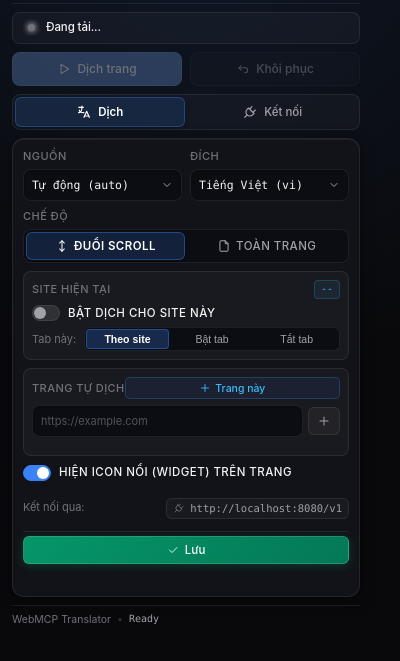
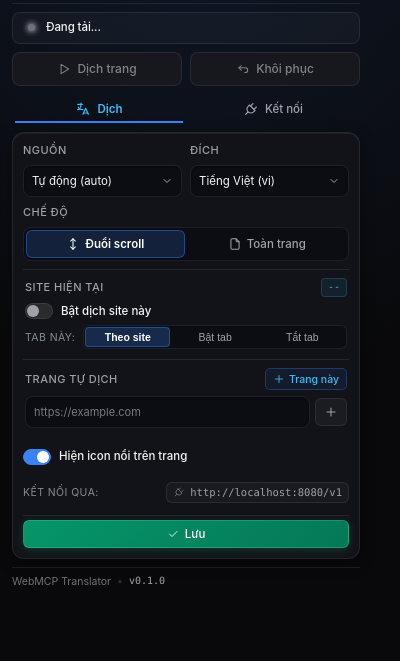
Before and after one commit to uyencss/webmcp-translator-kit, a browser extension: page extension/src/popup.html in a window 400 px wide. Shown: the part 35-696 px from the top of the page. Drawn offline with Linux system fonts and the light colour scheme.

Commit message:
UX-POLISH: popup visual pass (icon status strip single-source, underline tabs, flat cards, disabled flat, label contrast/uppercase discipline, ellipsis, footer v0.1.0, VI labels)

```diff
--- a/extension/src/popup.css
+++ b/extension/src/popup.css
@@ -290,6 +290,16 @@ body {
   box-shadow: none !important;
 }
 
+.btn-primary:disabled,
+.btn-secondary:disabled {
+  opacity: 1;
+  background: #17181d;
+  border-color: var(--border-hairline);
+  color: #7d828c;
+  box-shadow: none;
+  filter: none;
+}
+
 .btn-primary {
   background: var(--accent-blue);
   color: #ffffff;
@@ -328,11 +338,8 @@ body {
    ========================================================================== */
 .tab-list {
   display: flex;
-  background: var(--surface-subtle);
-  border: 1px solid var(--border-hairline);
-  border-radius: 8px;
-  padding: 2px;
-  gap: 3px;
+  gap: 4px;
+  padding: 0 2px;
 }
 
 .tab-btn {
@@ -360,11 +367,12 @@ body {
 }
 
 .tab-btn.active {
-  background: rgba(59, 130, 246, 0.15);
-  color: #ffffff;
+  background: transparent;
+  color: var(--accent-cyan);
   font-weight: 600;
-  border-color: rgba(59, 130, 246, 0.35);
-  box-shadow: 0 1px 4px rgba(0, 0, 0, 0.25);
+  border-color: transparent;
+  box-shadow: inset 0 -2px 0 var(--accent-blue);
+  border-radius: 6px 6px 0 0;
 }
 
 .tab-btn:focus-visible {
@@ -395,10 +403,15 @@ body {
   display: flex;
   flex-direction: column;
   gap: 6px;
-  background: var(--surface-subtle);
-  border: 1px solid var(--border-hairline);
-  border-radius: 8px;
-  padding: 8px;
+  background: transparent;
+  border: none;
+  border-top: 1px solid var(--border-hairline);
+  border-radius: 0;
+  padding: 8px 2px 2px;
+}
+
+.compact-header .btn {
+  flex: none;
 }
 
 .compact-header {
@@ -419,7 +432,7 @@ body {
 .form-group {
   display: flex;
   flex-direction: column;
-  gap: 4px;
+  gap: 6px;
 }
 
 .form-row {
@@ -436,19 +449,21 @@ label,
 .field-title {
   font-size: 11px;
   font-weight: 500;
-  color: var(--text-muted);
+  color: #9ba1a9;
   text-transform: uppercase;
   letter-spacing: 0.04em;
 }
 
 .sub-label {
-  font-size: 11px;
-  color: var(--text-muted);
+  font-size: 10.5px;
+  color: #858b94;
+  text-transform: uppercase;
+  letter-spacing: 0.04em;
 }
 
 .sub-hint {
   font-size: 10px;
-  color: var(--text-muted);
+  color: #858b94;
   cursor: help;
 }
 
@@ -460,6 +475,7 @@ select {
   padding: 4px 8px;
   font-family: var(--font-mono);
   font-size: 11.5px;
+  text-overflow: ellipsis;
   border: 1px solid var(--border-hairline);
   border-radius: 8px;
   background-color: var(--surface-input);
@@ -470,7 +486,7 @@ select {
 }
 
 input::placeholder {
-  color: #52525b;
+  color: #757b84;
   font-family: var(--font-sans);
 }
 
@@ -711,6 +727,14 @@ select optgroup {
   background-color: #ffffff;
 }
 
+.toggle-switch-label,
+.toggle-switch-label .toggle-text,
+.segmented-btn,
+.segmented-btn .segmented-content {
+  text-transform: none;
+  letter-spacing: normal;
+}
+
 .toggle-switch-label input:focus-visible + .toggle-slider {
   box-shadow: 0 0 0 2px var(--accent-ring);
 }
@@ -728,6 +752,12 @@ select optgroup {
   overflow: hidden;
   text-overflow: ellipsis;
   white-space: nowrap;
+}
+
+.site-origin-badge.unsupported {
+  color: var(--text-muted);
+  background: transparent;
+  border-color: var(--border-hairline);
 }
 
 .tab-override-row {
@@ -808,7 +838,7 @@ select optgroup {
 
 .auto-sites-empty {
   font-size: 11px;
-  color: var(--text-muted);
+  color: #9aa0a8;
   font-style: italic;
   padding: 2px 0;
 }
@@ -865,7 +895,10 @@ select optgroup {
 }
 
 .active-url-label {
-  color: var(--text-muted);
+  color: #858b94;
+  text-transform: uppercase;
+  letter-spacing: 0.04em;
+  font-size: 10.5px;
 }
 
 .chip-active-url {
@@ -880,12 +913,14 @@ select optgroup {
   font-size: 10.5px;
   color: var(--text-secondary);
   max-width: 220px;
+  min-width: 0;
 }
 
 .chip-active-url .url-text {
   overflow: hidden;
   text-overflow: ellipsis;
   white-space: nowrap;
+  min-width: 0;
 }
 
 /* ==========================================================================
@@ -938,10 +973,19 @@ select optgroup {
   gap: 4px;
 }
 
+.tab-panel > .card-compact:first-child {
+  border-top: none;
+  padding-top: 2px;
+}
+
 .key-status-indicator {
-  font-family: var(--font-mono);
   font-size: 10px;
   color: var(--text-secondary);
+}
+
+#select-src-lang,
+#select-tgt-lang {
+  font-family: var(--font-sans);
 }
 
 /* Config Feedback Messages & Actions */
@@ -959,6 +1003,10 @@ select optgroup {
   min-height: 14px;
   line-height: 1.3;
   transition: opacity 0.15s ease;
+}
+
+.config-message:empty {
+  display: none;
 }
 
 .config-message.success {
--- a/extension/src/popup.html
+++ b/extension/src/popup.html
@@ -25,7 +25,7 @@
             <path d="M12 3a12 12 0 0 0 8.5 3a12 12 0 0 1 -8.5 15a12 12 0 0 1 -8.5 -15a12 12 0 0 0 8.5 -3"/>
           </svg>
         </span>
-        <span class="badge" id="slice-badge">Direct</span>
+        <span class="badge" id="slice-badge" title="Chế độ dịch trực tiếp qua 9router API">Direct</span>
       </div>
     </header>
 
@@ -143,7 +143,7 @@
           <label class="toggle-switch-label" for="toggle-site-consent">
             <input type="checkbox" id="toggle-site-consent" aria-label="Bật dịch cho site này" />
             <span class="toggle-slider"></span>
-            <span class="toggle-text" id="toggle-site-consent-text">Bật dịch cho site này</span>
+            <span class="toggle-text" id="toggle-site-consent-text">Bật dịch site này</span>
           </label>
         </div>
         <div class="compact-row tab-override-row">
@@ -184,7 +184,7 @@
         <label class="toggle-switch-label" for="checkbox-widget-visible">
           <input type="checkbox" id="checkbox-widget-visible" checked />
           <span class="toggle-slider"></span>
-          <span class="toggle-text">Hiện icon nổi (widget) trên trang</span>
+          <span class="toggle-text">Hiện icon nổi trên trang</span>
         </label>
       </div>
 
@@ -217,7 +217,7 @@
       <!-- Primary connection section -->
       <div class="card-compact primary-connect-card">
         <div class="compact-header">
-          <span class="field-title">Primary Provider</span>
+          <span class="field-title">Chính</span>
           <span class="key-status-indicator" id="key-status-indicator">Chưa lưu key</span>
         </div>
 
@@ -273,14 +273,14 @@
       <div class="card-compact fallbacks-card">
         <div class="compact-header">
           <div class="fallbacks-title-group">
-            <span class="field-title">Fallbacks</span>
+            <span class="field-title">Dự phòng</span>
             <span class="sub-hint" title="Tối đa 2 fallback models/providers khi primary gặp lỗi 5xx">(tối đa 2)</span>
           </div>
           <button type="button" id="btn-add-fallback" class="btn btn-xs btn-outline" title="Thêm fallback row" aria-label="Thêm fallback row">
             <svg class="icon icon-xs" viewBox="0 0 24 24" fill="none" stroke="currentColor" stroke-width="1.75" stroke-linecap="round" stroke-linejoin="round" aria-hidden="true">
               <path d="M12 5l0 14"/><path d="M5 12l14 0"/>
             </svg>
-            <span>Thêm fallback</span>
+            <span>Thêm dự phòng</span>
           </button>
         </div>
 
@@ -305,7 +305,7 @@
     <footer class="footer">
       <span>WebMCP Translator</span>
       <span class="footer-dot">•</span>
-      <span class="footer-mode" id="footer-status-summary">Ready</span>
+      <span class="footer-mode" id="footer-status-summary">v0.1.0</span>
     </footer>
   </div>
 
--- a/extension/src/popup.js
+++ b/extension/src/popup.js
@@ -202,7 +202,7 @@ document.addEventListener('DOMContentLoaded', async () => {
     if (statusText) statusText.textContent = shortText;
     if (statusDetail) statusDetail.textContent = fullDetail;
     if (statusStrip) statusStrip.title = fullDetail;
-    if (footerStatusSummary) footerStatusSummary.textContent = shortText;
+    if (footerStatusSummary) footerStatusSummary.textContent = 'v0.1.0';
   }
 
   // Toast / Status Message Helpers
@@ -291,7 +291,7 @@ document.addEventListener('DOMContentLoaded', async () => {
         if (btnOverrideInherit) btnOverrideInherit.disabled = true;
         if (btnOverrideOn) btnOverrideOn.disabled = true;
         if (btnOverrideOff) btnOverrideOff.disabled = true;
-        if (siteOriginBadge) siteOriginBadge.textContent = 'Không hỗ trợ';
+        if (siteOriginBadge) { siteOriginBadge.textContent = '--'; siteOriginBadge.classList.add('unsupported'); }
         return false;
       }
       return true;
@@ -346,7 +346,7 @@ document.addEventListener('DOMContentLoaded', async () => {
       if (btnOverrideInherit) btnOverrideInherit.disabled = true;
       if (btnOverrideOn) btnOverrideOn.disabled = true;
       if (btnOverrideOff) btnOverrideOff.disabled = true;
-      if (siteOriginBadge) siteOriginBadge.textContent = 'Không hỗ trợ';
+      if (siteOriginBadge) { siteOriginBadge.textContent = '--'; siteOriginBadge.classList.add('unsupported'); }
       return null;
     }
 
@@ -356,13 +356,13 @@ document.addEventListener('DOMContentLoaded', async () => {
           if (resp && resp.error && resp.error.code === 'KEY_ACCESS_UNAVAILABLE') {
             showKeyAccessBanner();
           }
-          if (siteOriginBadge) siteOriginBadge.textContent = '--';
+          if (siteOriginBadge) { siteOriginBadge.textContent = '--'; siteOriginBadge.classList.add('unsupported'); }
           resolve(null);
           return;
         }
 
         currentConsent = resp;
-        if (siteOriginBadge) siteOriginBadge.textContent = resp.siteOrigin || '--';
+        if (siteOriginBadge) { siteOriginBadge.textContent = resp.siteOrigin || '--'; siteOriginBadge.classList.remove('unsupported'); }
         if (toggleSiteConsent) {
           toggleSiteConsent.disabled = !resp.siteOrigin;
           toggleSiteConsent.checked = Boolean(resp.siteEnabled);
@@ -504,10 +504,10 @@ document.addEventListener('DOMContentLoaded', async () => {
     // Group 2: Currently Selected
     if (selectedVal && !added.has(selectedVal)) {
       const curGroup = document.createElement('optgroup');
-      curGroup.label = 'Model đang chọn (đã lưu)';
+      curGroup.label = 'Đã lưu ★';
       const opt = document.createElement('option');
       opt.value = selectedVal;
-      opt.textContent = `${selectedVal} (đã lưu)`;
+      opt.textContent = selectedVal;
       curGroup.appendChild(opt);
       selectEl.appendChild(curGroup);
       added.add(selectedVal);
@@ -612,7 +612,7 @@ document.addEventListener('DOMContentLoaded', async () => {
     if (!Array.isArray(fallbacks) || fallbacks.length === 0) {
       const emptyEl = document.createElement('div');
       emptyEl.className = 'auto-sites-empty';
-      emptyEl.textContent = 'Chưa có fallback provider nào.';
+      emptyEl.textContent = 'Chưa có dự phòng nào.';
       fallbackListEl.appendChild(emptyEl);
       if (btnAddFallback) btnAddFallback.disabled = false;
       return;
```
Also changed, not shown: docs/measurements/measurement-raw.json (+4 -4 lines).
